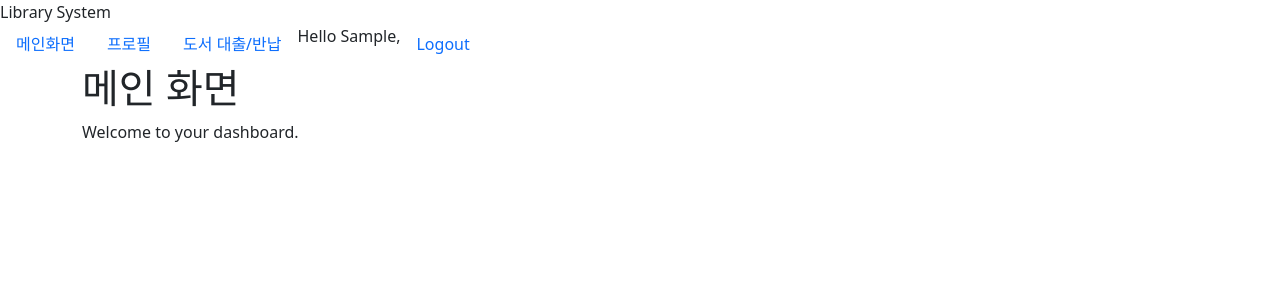
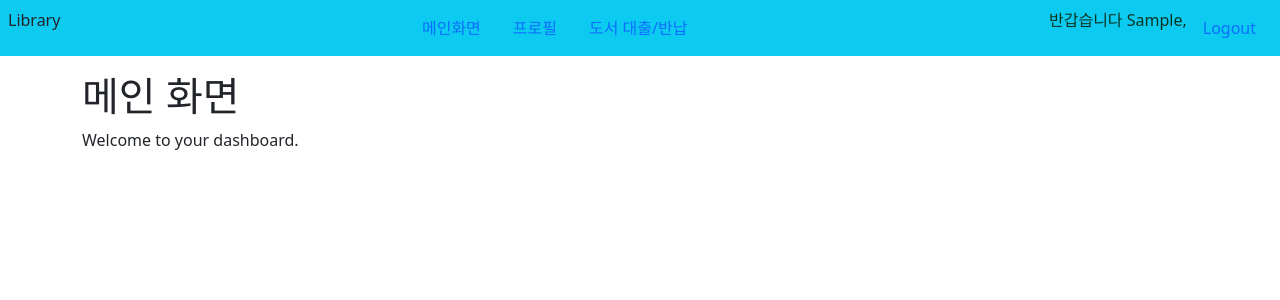
Before and after one commit to likelion-backend-6th/TrackProject_1_HanMInho, a Django app: page /accounts/ in a window 1280 px wide. Shown: the top 300 px of the page. Run offline with Django 4.2, Linux system fonts and the light colour scheme; the visitor is signed in with stand-in values (Sample User, id 1).

Commit message:
메인 css 변경 중

```diff
--- a/accounts/templates/base.html
+++ b/accounts/templates/base.html
@@ -9,10 +9,10 @@
     <link href="https://cdn.jsdelivr.net/npm/bootstrap@5.3.1/dist/css/bootstrap.min.css" rel="stylesheet" integrity="sha384-4bw+/aepP/YC94hEpVNVgiZdgIC5+VKNBQNGCHeKRQN+PtmoHDEXuppvnDJzQIu9" crossorigin="anonymous">
 </head>
 <body>
-<div class="nav-item">
-    <span class="nav nav-item">Library System</span>
+<div class="nav-item placeholder-lg col-12 bg-info d-flex mb-3">
+    <span class="nav nav-item me-auto p-2">Library</span>
     {% if request.user.is_authenticated %}
-        <ul class="nav nav-item">
+        <ul class="nav nav-item text-success-emphasis p-2">
             <li {% if section == "dashboard" %}class="nav nav-item"{% endif %}>
                 <a href="{% url 'dashboard' %}" class="nav-link">메인화면</a>
             </li>
@@ -22,25 +22,20 @@
             <li {% if section == "books" %}class="nav nav-item"{% endif %}>
                 <a href="#" class="nav-link">도서 대출/반납</a>
             </li>
-            <span class="nav nav-item">
-                {% if request.user.is_authenticated %}
-                Hello {{ request.user.first_name|default:request.user.username }},
-                    <a href="{% url 'logout' %}" class="nav-link">Logout</a>
-                {% else %}
-                    <a href="{% url 'login' %}" class="nav-item">Login</a>
-                {% endif %}
-    </span>
         </ul>
     {% endif %}
-<!--    <span class="nav nav-item right">-->
-<!--        {% if request.user.is_authenticated %}-->
-<!--        Hello {{ request.user.first_name|default:request.user.username }},-->
-<!--            <a href="{% url 'logout' %}">Logout</a>-->
-<!--        {% else %}-->
-<!--            <a href="{% url 'login' %}">Login</a>-->
-<!--        {% endif %}-->
-<!--    </span>-->
+    <div class="ms-auto p-2">
+        <span class="nav nav-item text-success-emphasis">
+            {% if request.user.is_authenticated %}
+            반갑습니다 {{ request.user.first_name|default:request.user.username }},
+                <a href="{% url 'logout' %}" class="nav-link">Logout</a>
+            {% else %}
+                <a href="{% url 'login' %}" class="nav-link">Login</a>
+            {% endif %}
+        </span>
+    </div>
 </div>
+
 <div class="container">
     {% block content %}
     {% endblock content %}
```
Also changed, not shown: README.md.
